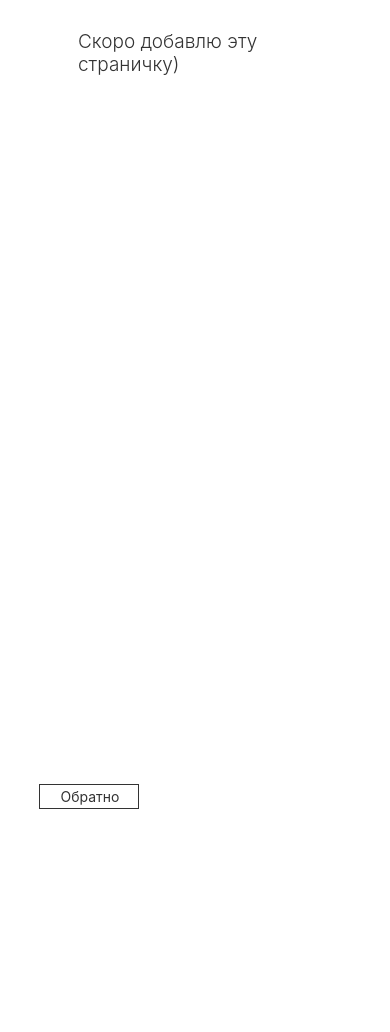
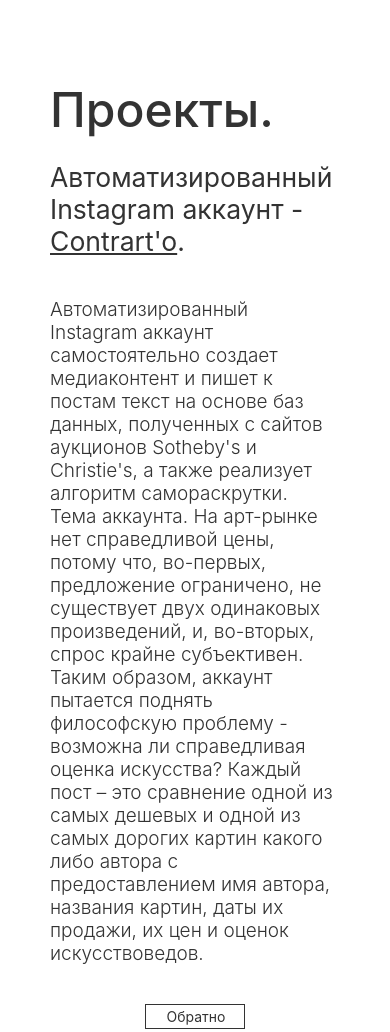
Before and after one commit to Daniil-Vlasenko/onlineBusinessCard, a plain HTML site: page ruprojects.html in a window 390 px wide. Before the commit the page ends 844 px from the top, so only its background shows below. Drawn offline with Linux system fonts and the light colour scheme.

Commit message:
Добавил страничку проектов.

```diff
--- a/index.css
+++ b/index.css
@@ -2,7 +2,6 @@ body {
   -moz-user-select: none;
   -khtml-user-select: none;
   -webkit-user-select: none;
-  -moz-user-select: none;
   user-select: none;
   font-family: -apple-system, BlinkMacSystemFont, "Segoe UI", Roboto,
     "Helvetica Neue", Arial, sans-serif;
--- a/projects.css
+++ b/projects.css
@@ -13,11 +13,38 @@ body {
   padding: 0px;
   border: 0px;
 }
-p {
-  margin-top: 30px;
+.preloader{
+  position: fixed;
+  left: 0;
+  top: 0;
+  width: 100%;
+  height: 100%;
+  background: rgb(255, 255, 255);
+  z-index: 2;
+  visibility: visible;
+  opacity: 1;
+  transition: all 1s;
+}
+.preloader.done{
+  opacity: 0;
+  visibility: hidden;
+}
+div.InstagramBotFlexbox {
+  display: flex;
+  align-items: center;
+}
+.InstagramBotImage {
+  width: 150px;
+  margin-bottom: 30px;
+}
+div.projects {
+  margin-top: 60px;
   margin-right: 210px;
   margin-left: 10vw;
   margin-bottom: 35px;
+}
+div.InstagramBot {
+  margin-bottom: 50px;
 }
 h1 {
   font-size: 3em;
@@ -32,18 +59,9 @@ h2 {
 p {
   font-size: 19px;
 }
-div.button {
-  position: fixed;
-  left: 10vw;
-  right: auto;
-  bottom: 35px;
-  top: auto;
-
-  opacity: 0;
-	transition: all 0.8s ease 0s;
-}
-div.button._active {
-	opacity: 1;
+a {
+  color: #333;
+  font-weight: 400;
 }
 a.back {
   width: 90px;
@@ -78,11 +96,18 @@ a.back:active {
   background-color: #fff;
 }
 @media screen and (max-width: 900px) {
-  p {
-    margin-top: 30px;
-    margin-right: 30px;
-    margin-left: 20vw;
+  div.projects {
+    margin-top: 80px;
+    margin-right: 50px;
+    margin-left: 50px;
     margin-bottom: 35px;
+}
+  div.InstagramBotImage{
+    display: none;
+
+  }
+  div.InstagramBot{
+    margin-bottom: 10px;
   }
   div.button {
     margin-left: 0px;
--- a/ruprojects.html
+++ b/ruprojects.html
@@ -33,10 +33,28 @@
     <!-- /Yandex.Metrika counter -->
   </head>
   <body>
-    <p>Скоро добавлю эту страничку)</p>
-    <div class="button _anim-items">
-      <a class="back" href="ruindex.html">Обратно</a>
+    <div class="preloader"></div>
+    <div class="projects">
+      <h1>Проекты.</h1>
+      <div class="InstagramBot">
+        <h2>Автоматизированный Instagram аккаунт - <a href="https://www.instagram.com/contrarto" target="_blank">Contrart'o</a>.</h2>
+        <div class="InstagramBotFlexbox">
+          <div>
+            <p>Автоматизированный Instagram аккаунт самостоятельно создает медиаконтент и пишет к постам текст на основе баз данных, полученных с сайтов аукционов Sotheby's и Christie's, а также реализует алгоритм самораскрутки. <br>
+              Тема аккаунта. На арт-рынке нет справедливой цены, потому что, во-первых, предложение ограничено, не существует двух одинаковых произведений, и, во-вторых, спрос крайне субъективен. Таким образом, аккаунт пытается поднять философскую проблему - возможна ли справедливая оценка искусства? Каждый пост – это сравнение одной из самых дешевых и одной из самых дорогих картин какого либо автора с предоставлением имя автора, названия картин, даты их продажи, их цен и оценок искусствоведов.
+            </p>
+          </div>
+          <div class="InstagramBotImage">
+            <img class="InstagramBotImage" src="images/InstagramBot/InstagramBotImage.jpg">
+          </div>
+        </div>
+
+      </div>
+      <div class="button _anim-items">
+        <a class="back" href="index.html">Обратно</a>
+      </div>
     </div>
+    <script src="preloader.js"></script>
     <script src="photos.js" defer></script>
   </body>
 </html>
```
Also changed, not shown: projects.html (+20 -4 lines), images/InstagramBot/InstagramBotImage.jpg (added).
